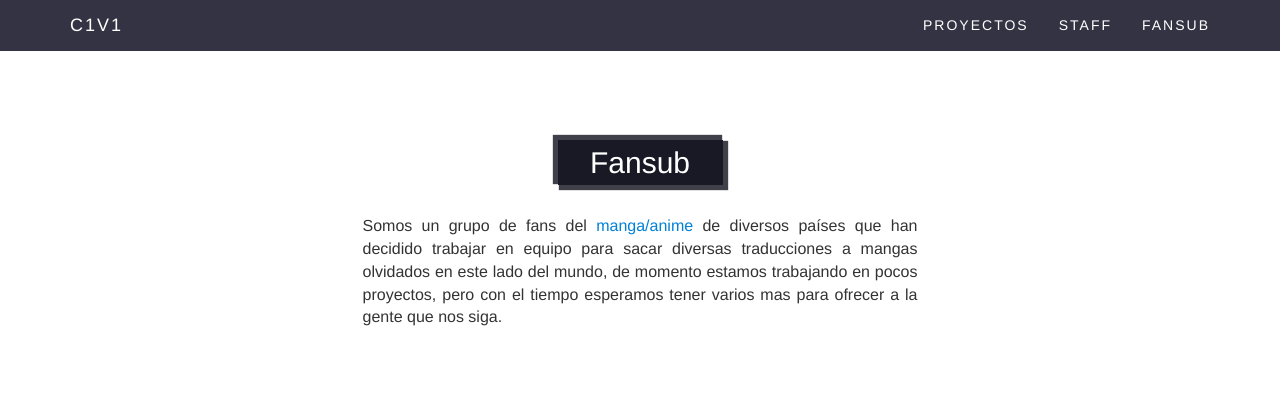
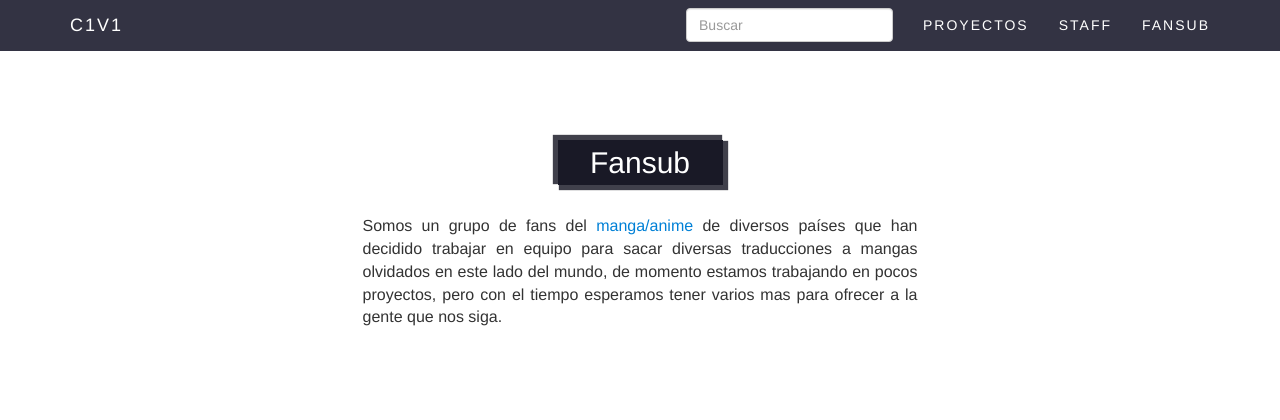
Before and after one commit to JohanGodinez/C1V1, a PHP site: page /fansub.php in a window 1280 px wide. Shown: the top 420 px of the page. Run offline with PHP 8.4, Linux system fonts and the light colour scheme.

Commit message:
Update head.php

```diff
--- a/head.php
+++ b/head.php
@@ -30,6 +30,11 @@
                         <li><a href="staff.php">Staff</a></li>
                         <li><a href="fansub.php">Fansub</a></li>
                     </ul>
+			<form class="navbar-form navbar-right" role="search">
+			  <div class="form-group">
+			    <input type="text" class="form-control" placeholder="Buscar" ng-model="search.titulo">
+			  </div>
+			</form>
                 </div>
             </div>
         </nav>
```
